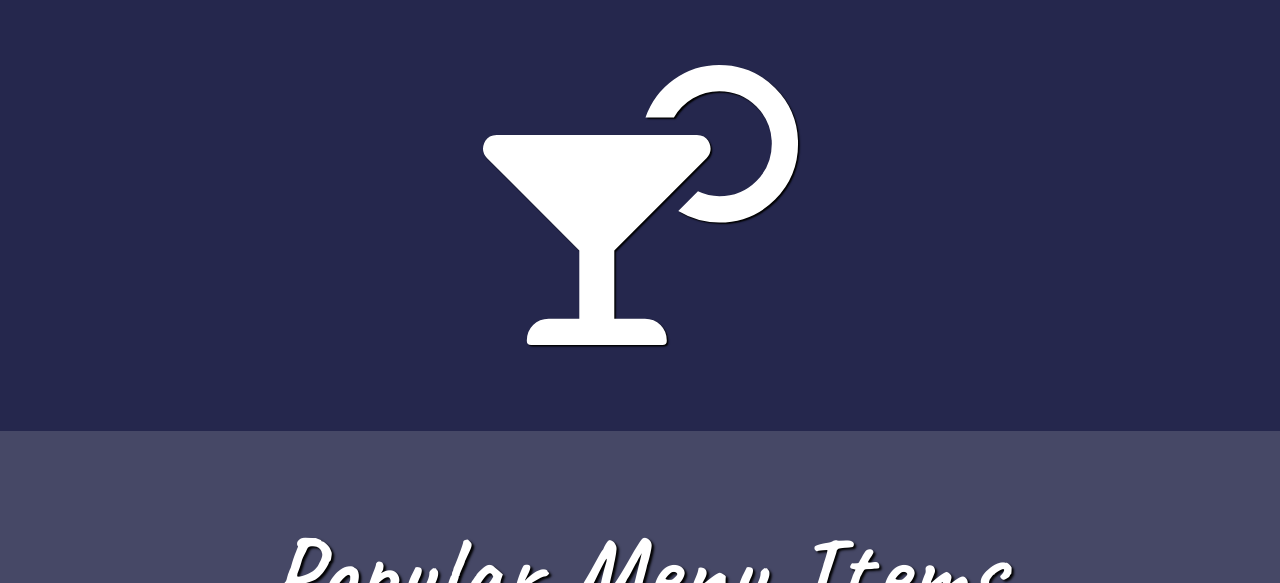
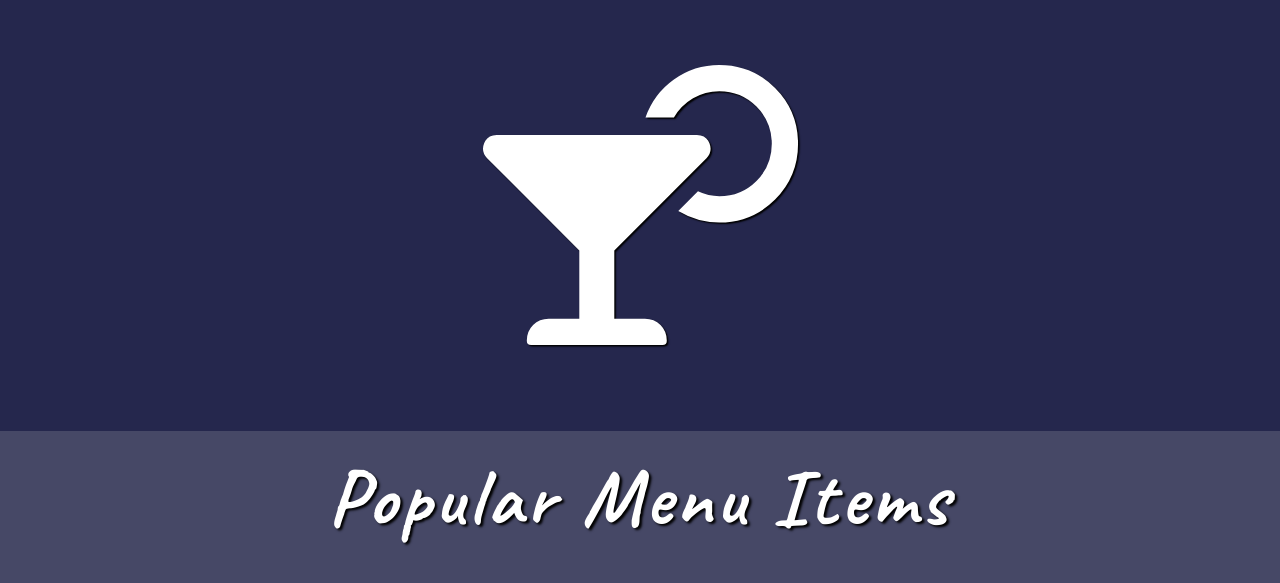
Before and after one commit to TreyK95/food-site, a plain HTML site: page index.html in a window 1280 px wide. Shown: the part 369-952 px from the top of the page. Drawn offline with Linux system fonts and the light colour scheme.

Commit message:
finished

```diff
--- a/index.html
+++ b/index.html
@@ -63,7 +63,7 @@
       <!-- End of section 1 -->
       <!-- section 2 -->
       <section class="section-2">
-        <h1 class="section-heading">Popular Menu Items</h1>
+        <h1 class="section-2-heading">Popular Menu Items</h1>
         <div class="cards-container">
           <div class="card">
             <img src="/images/images/burger.jpg" class="card-img" />
--- a/style.css
+++ b/style.css
@@ -148,6 +148,17 @@ html {
   flex-direction: column;
   justify-content: space-between;
   padding: 10rem 0;
+}
+.section-2-heading {
+  font-size: 10rem;
+  font-weight: 900;
+  color: #fff;
+  text-transform: capitalize;
+  letter-spacing: 0.5rem;
+  text-align: center;
+  text-shadow: 0.3rem 0.3rem 0.3rem #000;
+  margin-top: -8rem;
+  margin-bottom: 5rem;
 }
 
 .cards-container {
```
